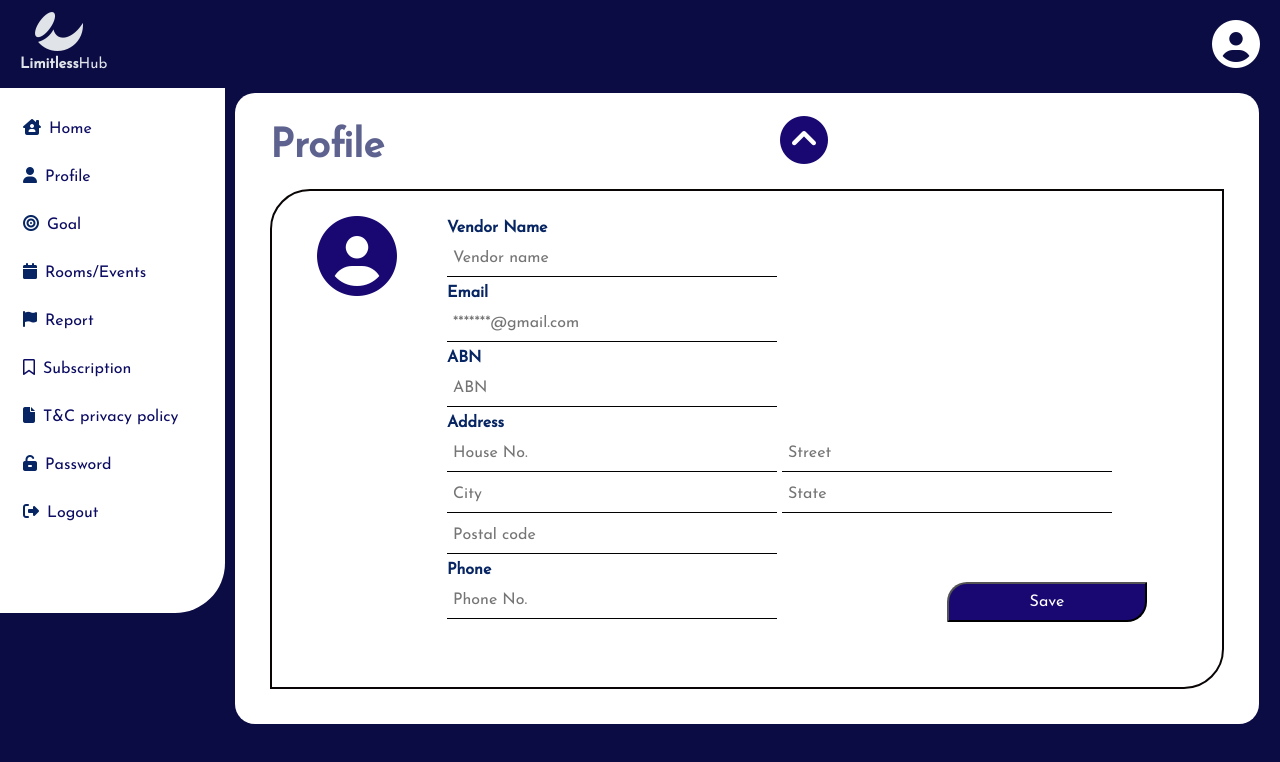
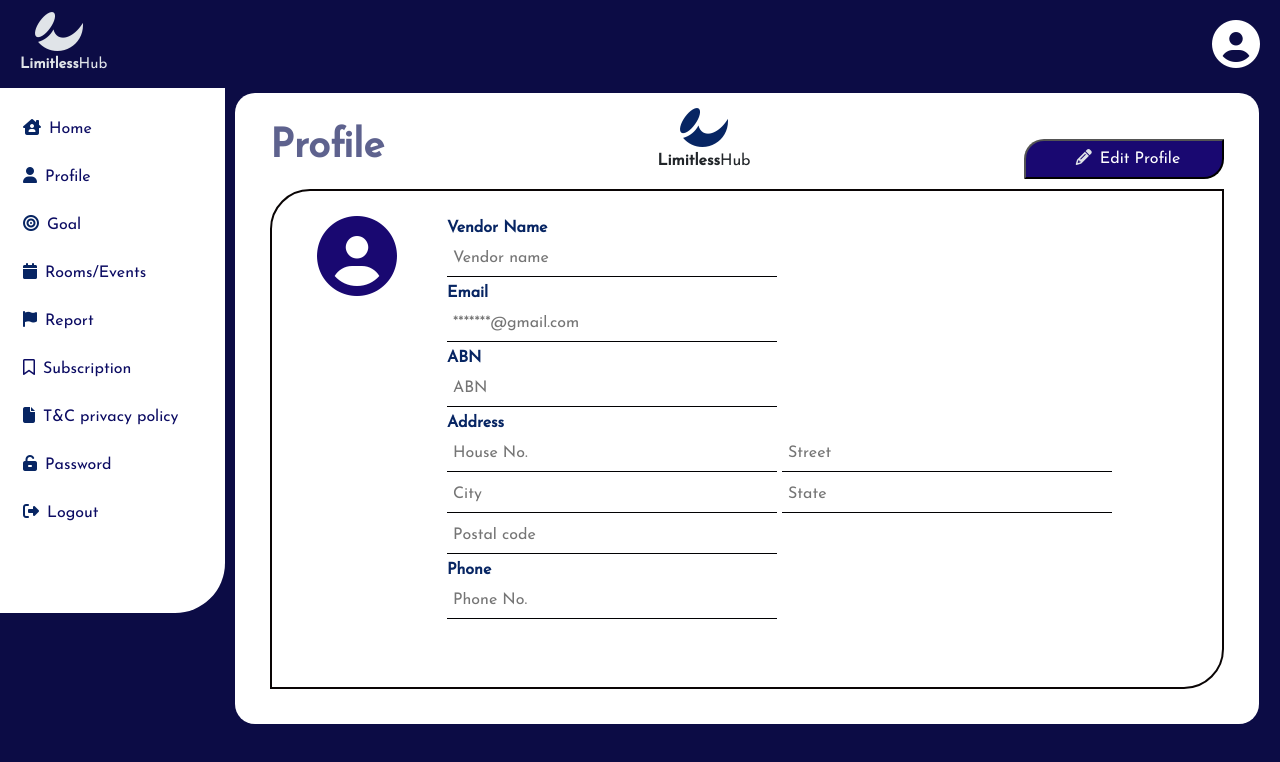
Before and after one commit to naitikp2002/Web-page, a plain HTML site: page index.html in a window 1280 px wide. Drawn offline with nearby package versions, Linux system fonts and the light colour scheme.

Commit message:
Change button position

```diff
--- a/index.html
+++ b/index.html
@@ -53,9 +53,11 @@
       </th>
       <th style="width:100%;">
        <div class="logo">
-        <i class="fas fa-chevron-circle-up fa-3x"></i>
+        <i class="fa-brands fa-affiliatetheme fa-3x"></i>
+        <h6><b>Limitless</b>Hub</h6>
     </div>
   </th>
+  <th style="width:25%;padding-top: 35px; justify-content:right"> <button class="button"><i class="fa-solid fa-pencil fa-1x mx-2"></i>Edit Profile</button></th>
   </tr>
 </table>
     <div class="form">
@@ -87,7 +89,7 @@
       <b><label class="text" for="">Phone</label></b>
       <br>
       <input type="text" placeholder="Phone No.">
-      <button class="button">Save</button>
+      <!-- <button class="button">Save</button> -->
     </div>
     </div>
     </div>
--- a/styles.css
+++ b/styles.css
@@ -45,7 +45,6 @@ body{
   color:#fff;
   border-top-left-radius: 20px;
   border-bottom-right-radius: 20px;
-  margin-right: 50px;
 }
 .heading h1{
   font-size: 40px;
@@ -85,7 +84,12 @@ input[type=text] {
 }
 .fa-solid{
 color: #072563;
-
+}
+.button .fa-solid{
+color:#e0e4e8
+}
+.logo .fa-brands{
+  color: #072563;
 }
 .user{
   float:left;
```
